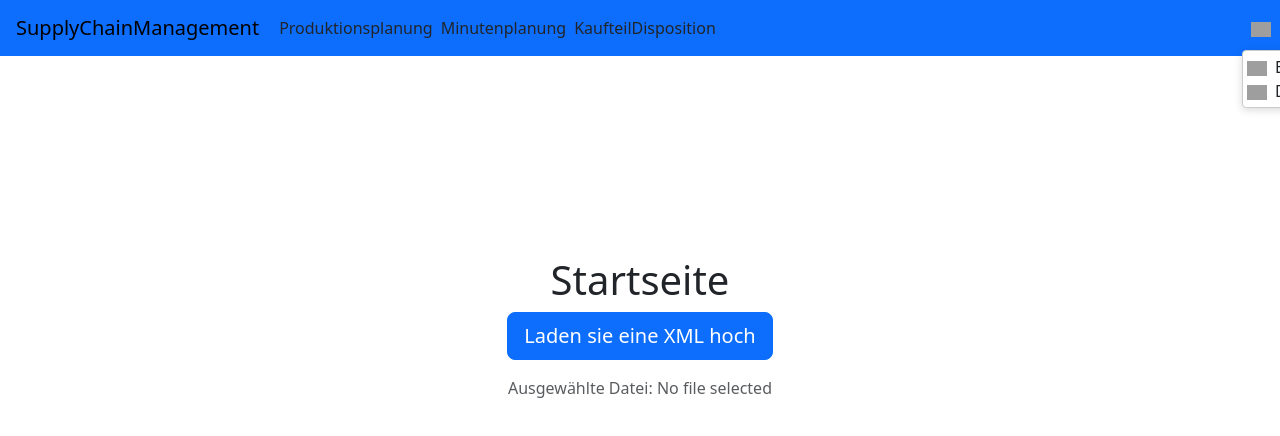
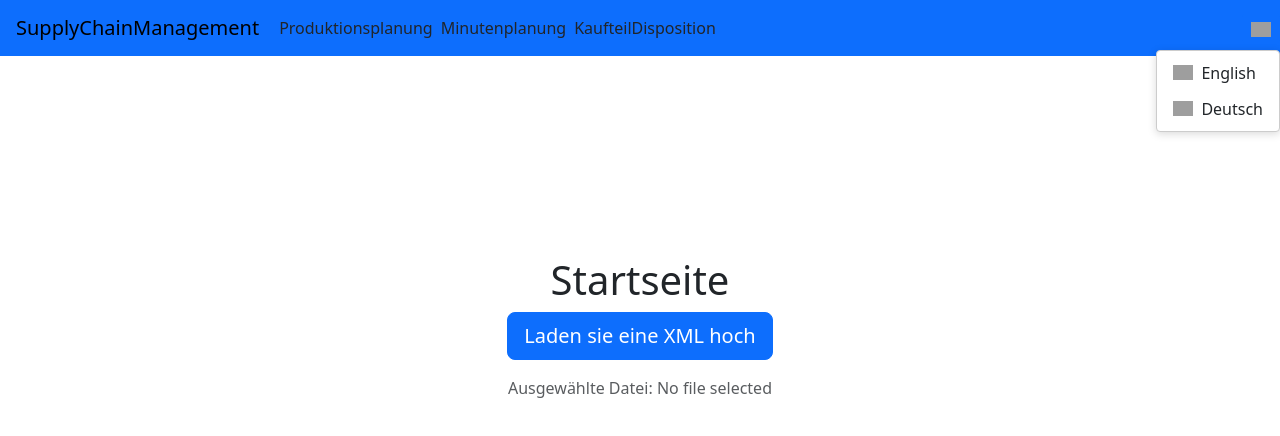
Before and after one commit to universalmensch/IBSYS2ProduktionsPlanung, a React (Vite) app in the folder ibsys2Produktionsplanung/: page / in a window 1280 px wide. Both pictures are taken after a click on the button "Select Language". Shown: the top 436 px of the page. Built offline with nearby package versions, Linux system fonts and the light colour scheme; grey boxes are pictures that could not be loaded.

Commit message:
small fix

```diff
--- a/ibsys2Produktionsplanung/src/components/languageSelect.tsx
+++ b/ibsys2Produktionsplanung/src/components/languageSelect.tsx
@@ -32,7 +32,7 @@ const LanguageSelect = () => {
         <ul className="lang-dropdown" style={{
           position: 'absolute',
           top: '100%',
-          left: 0,
+          right: 0,
           backgroundColor: 'white',
           border: '1px solid #ccc',
           borderRadius: '4px',
@@ -40,14 +40,21 @@ const LanguageSelect = () => {
           margin: '6px 0 0 0',
           listStyle: 'none',
           boxShadow: '0 2px 8px rgba(0,0,0,0.15)',
-          zIndex: 1000
+          zIndex: 1000,
+          textAlign: 'left',
         }}>
           {LANGUAGES.map(({ code, label, flag }) => (
             <li key={code}>
               <button
                 onClick={() => handleChange(code)}
                 className="dropdown-item btn btn-link"
-                style={{ textAlign: 'left', width: '100%' }}
+                style={{
+                    textAlign: 'left',
+                    width: '100%',
+                    display: 'flex',
+                    alignItems: 'center',
+                    padding: '6px 12px'
+                  }}
               >
                 <img src={flag} alt={code} width="20" height="15" className="me-2" />
                 {label}
```
